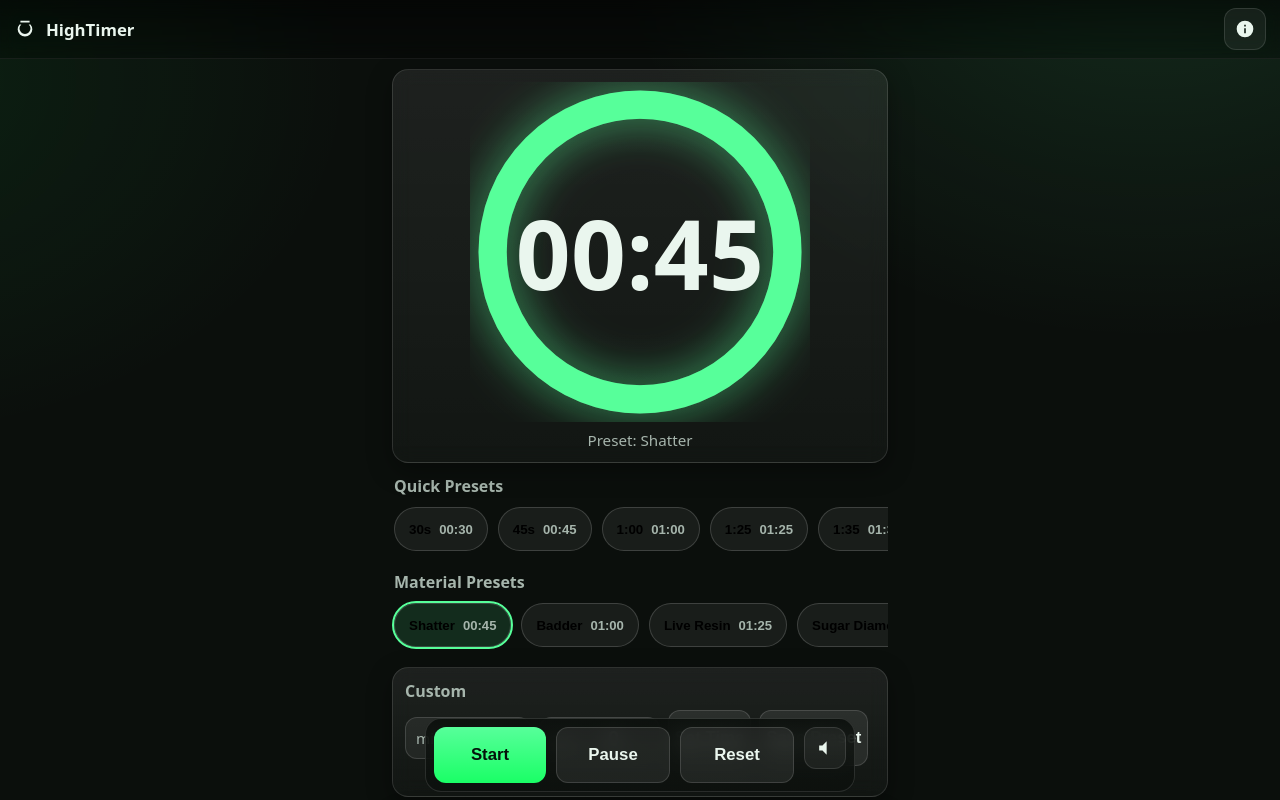
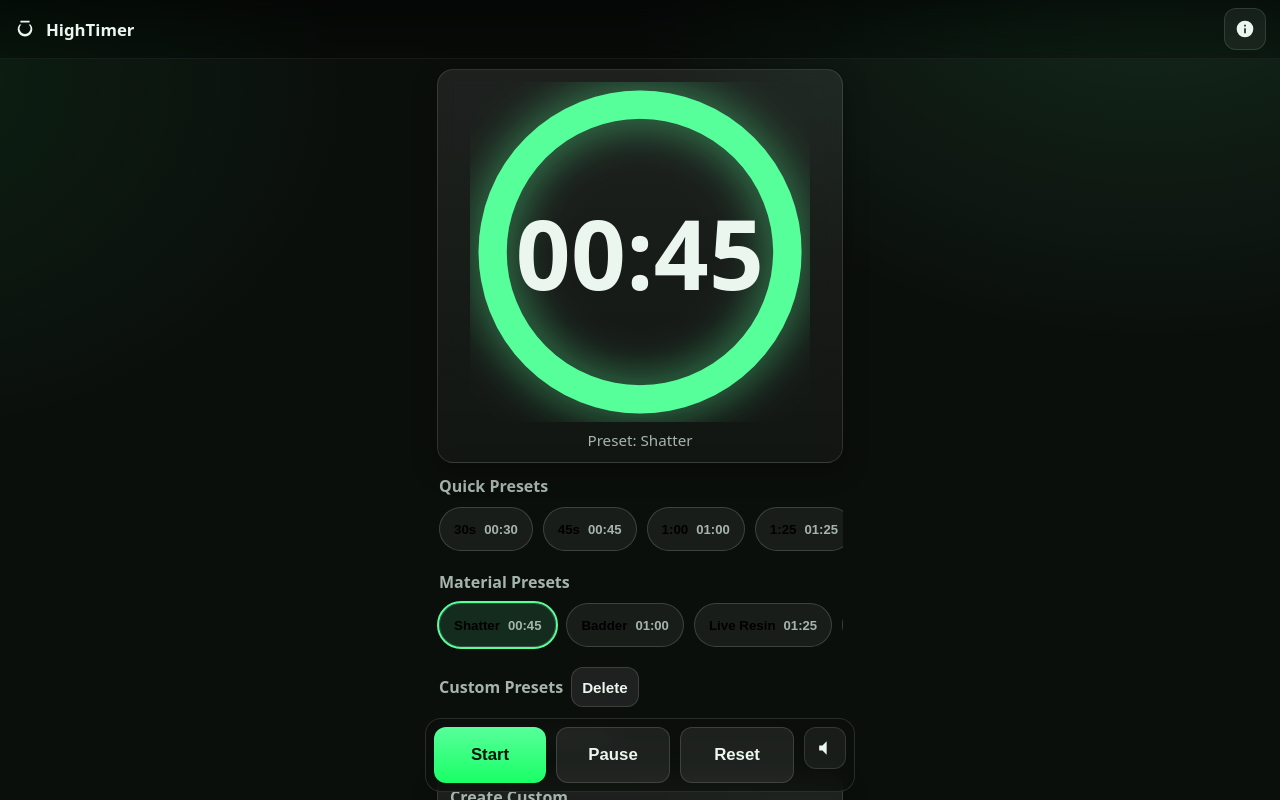
Before and after one commit to TornetMarket/HighTime, a plain HTML site: page index.html in a window 1280 px wide. Both pictures are taken after a click on the button "Fast heat loss banger → slightly longer cool-down.". Shown: the top 800 px of the page. Drawn offline with Linux system fonts and the light colour scheme.

Commit message:
Enhance custom presets and UI interactions
Updated styling and functionality for custom presets, added delete mode for user presets, and improved audio and flash pulse handling.

```diff
--- a/index.html
+++ b/index.html
@@ -7,8 +7,8 @@
   <title>HighTimer — Dab Countdown</title>
   <style>
     /* ==========================
-       HighTimer — ULTRA-CLEAN MOBILE LAYOUT
-       One-column flow, tight spacing, safe-area aware, big tap targets
+       HighTimer — ULTRA-CLEAN MOBILE LAYOUT (v3)
+       One-column flow • iPhone-safe • custom presets row • synced flash pulses
        ========================== */
     :root{
       --bg:#0b0f0c;
@@ -49,7 +49,7 @@
     .icon-btn svg{ width:20px; height:20px }
 
     /* Page container */
-    .container{ width:var(--container-w); margin:0 auto; padding:10px 12px calc(90px + var(--safe-b)); /* bottom space for controls */ }
+    .container{ width:var(--container-w); margin:0 auto; padding:10px 12px calc(90px + var(--safe-b)); }
 
     /* Cards */
     .card{ background:linear-gradient(180deg, rgba(255,255,255,.08), rgba(255,255,255,.03)); border:1px solid rgba(255,255,255,.12);
@@ -72,10 +72,11 @@
     .btn{ appearance:none; border:none; border-radius:12px; min-height:var(--tap); flex:1 1 0; font-weight:900; font-size:1.05rem; cursor:pointer }
     .btn.primary{ background:linear-gradient(180deg, var(--accent), var(--accent-2)); color:#04130a }
     .btn.ghost{ background:rgba(255,255,255,.08); color:var(--text); border:1px solid rgba(255,255,255,.14) }
+    .btn.danger{ background:linear-gradient(180deg, #ffb3b3, var(--warning)); color:#2a0000 }
 
     /* Sections */
     .section{ margin-top:12px }
-    .section h3{ margin:0 2px 8px; font-size:1rem; color:var(--muted); font-weight:800 }
+    .section h3{ margin:0 2px 8px; font-size:1rem; color:var(--muted); font-weight:800; display:flex; align-items:center; gap:8px }
 
     /* Chips */
     .chips{ display:flex; gap:10px; overflow:auto; -webkit-overflow-scrolling:touch; padding:2px 2px 8px }
@@ -83,6 +84,7 @@
       font-weight:800; min-height:44px; display:flex; align-items:center; gap:8px }
     .chip .tiny{ font-size:.82rem; color:var(--muted) }
     .chip.active{ outline:2px solid var(--accent); background:rgba(87,255,154,.12) }
+    .chip.delete-candidate{ outline:2px solid var(--warning); background:rgba(255,92,92,.12) }
 
     /* Custom inputs */
     .custom{ display:flex; gap:8px; flex-wrap:wrap; align-items:center }
@@ -90,23 +92,15 @@
     .num input{ width:70px; background:transparent; border:none; color:var(--text); font-weight:800; font-size:1.2rem; text-align:center; outline:none }
     .muted{ color:var(--muted); font-size:.95rem }
 
-    /* Collapsible facts (no overlay) */
+    /* Collapsible facts */
     details.facts{ margin-top:12px }
-    details.facts > summary{ list-style:none; cursor:pointer; padding:10px 12px; border-radius:12px; background:rgba(255,255,255,.06); border:1px solid rgba(255,255,255,.14); font-weight:800 }
-    details.facts[open] > summary{ background:rgba(255,255,255,.1) }
-    .facts-wrap{ margin-top:10px; display:grid; gap:8px }
-    .fact{ background:rgba(255,255,255,.05); border:1px solid rgba(255,255,255,.12); padding:10px; border-radius:12px; line-height:1.32 }
+    details.facts > summary{ list-style:none; cursor:pointer; padding:12px 14px; border-radius:12px; background:rgba(255,255,255,.06); border:1px solid rgba(255,255,255,.14); font-weight:800; position:sticky; top:0; z-index:1; backdrop-filter:blur(10px) }
+    details.facts[open] > summary{ background:rgba(255,255,255,.1); border-bottom-left-radius:0; border-bottom-right-radius:0 }
+    .facts-wrap{ margin-top:0; max-height:40vh; overflow:auto; -webkit-overflow-scrolling:touch; padding:10px 8px 12px; display:grid; gap:10px; border:1px solid rgba(255,255,255,.14); border-top:none; border-bottom-left-radius:12px; border-bottom-right-radius:12px; background:rgba(255,255,255,.04) }
+    .fact{ background:rgba(255,255,255,.03); border:1px solid rgba(255,255,255,.12); padding:12px; border-radius:10px; line-height:1.4; font-size:.98rem }
 
-    /* Toasts */
-    .toasts{ position:fixed; left:50%; transform:translateX(-50%); bottom:calc(100px + var(--safe-b)); display:grid; gap:10px; z-index:80 }
-    .toast{ background:rgba(20,24,22,.98); color:var(--text); border:1px solid rgba(255,255,255,.16); padding:10px 12px; border-radius:10px }
-
-    /* Help modal */
-    .modal{ position:fixed; inset:0; display:none; align-items:center; justify-content:center; background:rgba(0,0,0,.6); z-index:90; padding:20px }
-    .modal.open{ display:flex }
-    .modal .content{ background:linear-gradient(180deg, rgba(255,255,255,.08), rgba(255,255,255,.03)); border:1px solid rgba(255,255,255,.12); border-radius:18px; max-width:420px; width:calc(100vw - 24px); padding:16px; }
-
-    @media (min-width:768px){ .container{ --container-w: 520px } }
+    /* Flash pulse overlay (for beat-synced flash) */
+    .flash-layer{ position:fixed; inset:0; pointer-events:none; background:#fff; opacity:0; z-index:100; }
   </style>
 </head>
 <body>
@@ -142,9 +136,15 @@
       <div class="chips" id="matChips" role="listbox" aria-label="Material timer presets"></div>
     </section>
 
-    <!-- CUSTOM -->
+    <!-- CUSTOM PRESETS (user saved) -->
+    <section class="section">
+      <h3>Custom Presets <button class="btn ghost" id="deleteModeBtn" style="flex:0 0 auto; padding:8px 10px; min-height:40px; font-size:.95rem">Delete</button></h3>
+      <div class="chips" id="userChips" role="listbox" aria-label="Your saved presets"></div>
+    </section>
+
+    <!-- CUSTOM (create/save) -->
     <section class="section card">
-      <h3 style="margin:0 0 8px">Custom</h3>
+      <h3 style="margin:0 0 8px">Create Custom</h3>
       <div class="custom">
         <div class="num" aria-label="Minutes input"><span class="muted">min</span>
           <input id="mins" inputmode="numeric" pattern="[0-9]*" aria-label="Minutes" value="1" />
@@ -155,13 +155,16 @@
         <button class="btn ghost" id="applyCustom" style="flex:0 0 auto">Set Time</button>
         <button class="btn ghost" id="savePreset" style="flex:0 0 auto">Save Preset</button>
       </div>
-      <div class="chips" id="savedChips" style="margin-top:8px"></div>
     </section>
 
-    <!-- FACTS (non-overlay) -->
+    <!-- FACTS -->
     <details class="facts section card">
       <summary>Glass Facts</summary>
-      <div class="facts-wrap" id="facts"></div>
+      <div class="facts-wrap" id="factsGlass"></div>
+    </details>
+    <details class="facts section card">
+      <summary>Wax Facts</summary>
+      <div class="facts-wrap" id="factsWax"></div>
     </details>
   </main>
 
@@ -177,12 +180,15 @@
     </div>
   </nav>
 
+  <!-- Flash overlay for beat pulses -->
+  <div class="flash-layer" id="flashLayer"></div>
+
   <!-- Toasts & Help -->
   <div class="toasts" id="toasts" aria-live="assertive"></div>
   <div class="modal" id="helpModal" role="dialog" aria-modal="true" aria-labelledby="helpTitle">
     <div class="content">
       <h3 id="helpTitle" style="margin-top:0">How it works</h3>
-      <p>Tap a preset or set a custom time, then <b>Start</b>. We keep the screen awake. When it ends: screen flash, a 5s lo‑fi/roots chime, and a vibration. Toggle sound in the dock.</p>
+      <p>Tap a preset or set a custom time, then <b>Start</b>. We keep the screen awake. When it ends: synced white flashes with a 5s lo‑fi/roots chime, and a vibration. Toggle sound in the dock.</p>
       <p class="muted">Disclaimer: Defaults lean slightly longer for thin $15 bangers (faster heat loss).</p>
       <div style="display:flex; gap:8px; justify-content:flex-end; margin-top:12px">
         <button class="btn ghost" id="closeHelp">Close</button>
@@ -197,13 +203,24 @@
     const $ = s=>document.querySelector(s); const $$ = s=>Array.from(document.querySelectorAll(s));
 
     /* STATE */
-    const storeKey = 'hightimer:v2';
-    const state = { total:60, remaining:60, running:false, muted:false, haptics:true, wakeLock:null, startWall:0, saved:[], lastPreset:null };
-    try{ const saved = JSON.parse(localStorage.getItem(storeKey)||'{}'); Object.assign(state, { muted:!!saved.muted, haptics: saved.haptics??true, saved: Array.isArray(saved.saved)? saved.saved.slice(0,12):[], lastPreset: saved.lastPreset||null }); }catch{}
+    const storeKey = 'hightimer:v3';
+    const state = { total:60, remaining:60, running:false, muted:false, haptics:true, wakeLock:null, startWall:0, saved:[], lastPreset:null, deleteMode:false };
+    try{ const saved = JSON.parse(localStorage.getItem(storeKey)||'{}'); Object.assign(state, { muted:!!saved.muted, haptics: saved.haptics??true, saved: Array.isArray(saved.saved)? saved.saved.slice(0,24):[], lastPreset: saved.lastPreset||null }); }catch{}
     const persist = ()=> localStorage.setItem(storeKey, JSON.stringify({ muted:state.muted, haptics:state.haptics, saved:state.saved, lastPreset:state.lastPreset }));
 
-    /* AUDIO (5s reggae/lofi jingle) */
-    let audioCtx; const audio={ nodes:[], ensure(){ if(!audioCtx){ try{ audioCtx = new (window.AudioContext||window.webkitAudioContext)(); }catch{} } return !!audioCtx; }, stop(){ this.nodes.forEach(n=>{try{n.stop(0); n.disconnect();}catch{}}); this.nodes=[]; }, async play(){ if(state.muted) return; if(!this.ensure()) return; try{ if(audioCtx.state==='suspended') await audioCtx.resume(); }catch{} const c=audioCtx; const master=c.createGain(); master.gain.value=0.24; master.connect(c.destination); const len=5, now=c.currentTime, beat=60/92, tones=[220,261.63,329.63]; for(let i=0;i<Math.ceil(len/beat);i++){ const t=now+i*beat+beat*.5; const g=c.createGain(); g.connect(master); g.gain.setValueAtTime(0,t); g.gain.linearRampToValueAtTime(0.75,t+.015); g.gain.exponentialRampToValueAtTime(.001,t+.22); tones.forEach((f,j)=>{ const o=c.createOscillator(), e=c.createGain(); o.type=j? 'square':'triangle'; o.frequency.setValueAtTime(f,t); o.connect(e); e.connect(g); o.start(t); o.stop(t+.25); audio.nodes.push(o,e);}); audio.nodes.push(g);} const sub=c.createOscillator(), sg=c.createGain(); sub.type='sine'; sg.gain.value=.18; sub.connect(sg); sg.connect(master); sub.frequency.setValueAtTime(110,now); sub.frequency.exponentialRampToValueAtTime(55,now+len); sub.start(now); sub.stop(now+len); audio.nodes.push(sub,sg,master); setTimeout(()=>audio.stop(), (len+.2)*1000); } };
+    /* FLASH (beat-synced) */
+    const flashEl = $('#flashLayer');
+    function flashPulse(){
+      flashEl.animate([{opacity:0},{opacity:.22},{opacity:0}], {duration:160, easing:'ease-out'});
+    }
+
+    /* AUDIO (5s reggae/lofi jingle with flash on each offbeat) */
+    let audioCtx; const audio={ nodes:[], ensure(){ if(!audioCtx){ try{ audioCtx = new (window.AudioContext||window.webkitAudioContext)(); }catch{} } return !!audioCtx; }, stop(){ this.nodes.forEach(n=>{try{n.stop(0); n.disconnect();}catch{}}); this.nodes=[]; }, async play(){ if(state.muted) return; if(!this.ensure()) return; try{ if(audioCtx.state==='suspended') await audioCtx.resume(); }catch{} const c=audioCtx; const master=c.createGain(); master.gain.value=0.24; master.connect(c.destination); const len=5, now=c.currentTime, beat=60/92, tones=[220,261.63,329.63]; for(let i=0;i<Math.ceil(len/beat);i++){ const t=now+i*beat+beat*.5; // offbeat
+          const g=c.createGain(); g.connect(master); g.gain.setValueAtTime(0,t); g.gain.linearRampToValueAtTime(0.75,t+.015); g.gain.exponentialRampToValueAtTime(.001,t+.22);
+          tones.forEach((f,j)=>{ const o=c.createOscillator(), e=c.createGain(); o.type=j? 'square':'triangle'; o.frequency.setValueAtTime(f,t); o.connect(e); e.connect(g); o.start(t); o.stop(t+.25); this.nodes.push(o,e);}); this.nodes.push(g);
+          // schedule UI flash in sync with this offbeat
+          const delay=(t-now)*1000; setTimeout(flashPulse, Math.max(0, delay)); }
+        const sub=c.createOscillator(), sg=c.createGain(); sub.type='sine'; sg.gain.value=.18; sub.connect(sg); sg.connect(master); sub.frequency.setValueAtTime(110,now); sub.frequency.exponentialRampToValueAtTime(55,now+len); sub.start(now); sub.stop(now+len); this.nodes.push(sub,sg,master); setTimeout(()=>this.stop(), (len+.2)*1000); } };
     const uiTick=()=>{ if(state.muted) return; if(!audio.ensure()) return; const c=audioCtx,o=c.createOscillator(),g=c.createGain(); o.type='square'; o.frequency.value=880; g.gain.value=.05; o.connect(g); g.connect(c.destination); const t=c.currentTime; o.start(t); o.stop(t+.06); };
 
     /* TIMER */
@@ -218,7 +235,7 @@
     function start(){ if(state.running) return; uiTick(); state.running=true; state.startWall=Date.now()-(state.total-state.remaining)*1000; statusEl.textContent='Counting…'; requestWake(); raf=requestAnimationFrame(tick); pauseBtn.textContent='Pause'; pauseBtn.disabled=false; resetBtn.disabled=false; if(state.haptics&&'vibrate' in navigator) navigator.vibrate(30); }
     function pause(){ if(!state.running) return; state.running=false; uiTick(); statusEl.textContent='Paused'; releaseWake(); cancelAnimationFrame(raf); if(state.haptics&&'vibrate' in navigator) navigator.vibrate([10,40,10]); }
     function reset(){ if(state.running && !confirm('Reset the countdown?')) return; state.running=false; state.remaining=state.total; uiTick(); render(); statusEl.textContent='Ready'; releaseWake(); cancelAnimationFrame(raf); }
-    function finish(){ state.running=false; state.remaining=0; render(); statusEl.textContent='Blast off.'; releaseWake(); cancelAnimationFrame(raf); document.documentElement.animate([{backgroundColor:'rgba(87,255,154,.45)'},{backgroundColor:'transparent'}],{duration:420}); if(state.haptics&&'vibrate' in navigator) navigator.vibrate([50,60,50,60,120]); audio.play(); }
+    function finish(){ state.running=false; state.remaining=0; render(); statusEl.textContent='Blast off.'; releaseWake(); cancelAnimationFrame(raf); if(state.haptics&&'vibrate' in navigator) navigator.vibrate([50,60,50,60,120]); audio.play(); }
     startBtn.addEventListener('click',()=>{ if(state.remaining<=0) state.remaining=state.total; start(); });
     pauseBtn.addEventListener('click',()=>{ if(!state.running){ start(); pauseBtn.textContent='Pause'; } else { pause(); pauseBtn.textContent='Resume'; } });
     resetBtn.addEventListener('click',reset);
@@ -234,7 +251,15 @@
       {name:'Distillate',s:30,tip:'Quick hits—~30s.'},
     ];
     const quickWrap=$('#quickChips');
-    function chip(label,seconds,tip){ const el=document.createElement('button'); el.className='chip'; el.title=tip||''; el.innerHTML=`<strong>${label}</strong> <span class="tiny">${fmt(seconds)}</span>`; el.addEventListener('click',()=>{ $$('.chip').forEach(c=>c.classList.remove('active')); el.classList.add('active'); setTotal(seconds); state.lastPreset={label,seconds}; persist(); statusEl.textContent=`Preset: ${label}`;}); return el; }
+    function chip(label,seconds,tip, dataset){ const el=document.createElement('button'); el.className='chip'; el.title=tip||''; if(dataset){ Object.entries(dataset).forEach(([k,v])=> el.dataset[k]=v ); } el.innerHTML=`<strong>${label}</strong> <span class="tiny">${fmt(seconds)}</span>`; el.addEventListener('click',()=>{
+        if(state.deleteMode && el.dataset.id){ // deleting a user preset
+          const idx = state.saved.findIndex(p=> String(p.id)===String(el.dataset.id));
+          if(idx>-1){ state.saved.splice(idx,1); persist(); renderSaved(); toast('Deleted'); }
+          return;
+        }
+        $$('.chip').forEach(c=>c.classList.remove('active','delete-candidate'));
+        el.classList.add('active'); setTotal(seconds); state.lastPreset={label,seconds}; persist(); statusEl.textContent=`Preset: ${label}`;
+      }); return el; }
     quick.forEach(s=> quickWrap.appendChild(chip(s<60? s+'s':'Custom', s)) );
     quickWrap.children[0].querySelector('strong').textContent='30s';
     quickWrap.children[1].querySelector('strong').textContent='45s';
@@ -247,30 +272,38 @@
 
     if(state.lastPreset){ setTotal(state.lastPreset.seconds); statusEl.textContent=`Preset: ${state.lastPreset.label}`; [...$$('.chip')].find(c=>c.textContent.includes(state.lastPreset.label))?.classList.add('active'); } else { setTotal(60); quickWrap.children[2].classList.add('active'); }
 
-    /* CUSTOM */
+    /* CUSTOM CREATION */
     $('#applyCustom').addEventListener('click',()=>{ const m=parseInt($('#mins').value||'0',10)||0; const s=parseInt($('#secs').value||'0',10)||0; const tot=Math.min(59*60+59, Math.max(1, m*60+s)); setTotal(tot); statusEl.textContent='Custom set'; $$('.chip').forEach(c=>c.classList.remove('active')); });
-    $('#savePreset').addEventListener('click',()=>{ const tot=state.total; if(!tot) return; const name=prompt('Name this preset:', `Preset ${fmt(tot)}`); if(!name) return; state.saved.unshift({name, s:tot}); state.saved=state.saved.slice(0,12); persist(); renderSaved(); toast('Saved preset'); });
-    function renderSaved(){ const wrap=$('#savedChips'); wrap.innerHTML=''; state.saved.forEach((p,i)=>{ const c=chip(p.name,p.s); wrap.appendChild(c); c.addEventListener('contextmenu',e=>{ e.preventDefault(); if(confirm(`Delete "${p.name}"?`)){ state.saved.splice(i,1); persist(); renderSaved(); }}); }); }
+    $('#savePreset').addEventListener('click',()=>{ const tot=state.total; if(!tot) return; const name=prompt('Name this preset:', `Preset ${fmt(tot)}`); if(!name) return; const id=Date.now(); state.saved.unshift({id, name, s:tot}); state.saved=state.saved.slice(0,24); persist(); renderSaved(); toast('Saved preset'); });
+
+    /* CUSTOM PRESETS ROW (userChips) + Delete mode */
+    const userWrap = $('#userChips'); const deleteBtn = $('#deleteModeBtn');
+    function renderSaved(){ userWrap.innerHTML=''; state.saved.forEach(p=>{ const c=chip(p.name, p.s, '', { id: p.id }); if(state.deleteMode) c.classList.add('delete-candidate'); userWrap.appendChild(c); }); if(!state.saved.length){ userWrap.innerHTML = '<span class="muted" style="padding:8px">No custom presets yet.</span>'; } }
+    function setDeleteMode(on){ state.deleteMode = on; deleteBtn.textContent = on? 'Done' : 'Delete'; $$('#userChips .chip').forEach(c=> c.classList.toggle('delete-candidate', on)); }
+    deleteBtn.addEventListener('click', ()=>{ setDeleteMode(!state.deleteMode); });
     renderSaved();
 
     /* FACTS */
-    const FACTS=[
+    const GLASS=[
       'Thin “$15” bangers lose heat faster—slightly longer cool-down gives smoother pulls.',
       'Carb caps increase vaporization efficiency—spin for even heat distribution.',
       'Avoid torching the joint—thermal shock can crack glass over time.',
+      'Use distilled water to reduce mineral spots and keep flavor clean.',
       'Cold-starts preserve terps: load first, low heat, slow draw.',
-      'Chazzing = overheated residue—iso + warm water soaks help prevent it.',
-      'Quartz retains flavor; titanium is more durable but changes taste.',
       'Let hot bangers rest on a heat-safe pad; cold surfaces can stress glass.',
-      'Reheats? Wait 10–20s to avoid scorching leftovers.',
-      'Directional caps help spin pearls for consistent contact.',
-      'Sticky reclaim builds draw resistance—clean joints and downstems often.',
-      'Smaller rigs intensify flavor; bigger rigs cool vapor more.',
-      'Use distilled water to reduce mineral spots on glass.',
-      'Sugar diamonds are dense—often benefit from slightly longer cool-downs.',
-      'Live resin retains more terps—lower temps highlight flavor.',
+      'Sticky reclaim builds draw resistance—clean joints and downstems often.'
     ];
-    $('#facts').innerHTML = FACTS.map(f=>`<div class="fact">${f}</div>`).join('');
+    const WAX=[
+      'Live resin = high terp retention; run slightly cooler for flavor.',
+      'Sugar diamonds are dense—benefit from a touch longer cool-down.',
+      'Rosin prefers moderate temps to avoid burnt taste and preserve profile.',
+      'Shatter can be brittle; steady heat application prevents scorching.',
+      'Badder/Butter textures melt evenly—consistent airflow helps vaporize.',
+      'Distillate hits fast; shorter timers (≈30s) often feel best for small dabs.'
+    ];
+    const gWrap=$('#factsGlass'), wWrap=$('#factsWax');
+    gWrap.innerHTML = GLASS.map(f=>`<div class="fact">${f}</div>`).join('');
+    wWrap.innerHTML = WAX.map(f=>`<div class="fact">${f}</div>`).join('');
 
     /* MUTE / HELP / TOASTS */
     const toasts=$('#toasts'); const toast=msg=>{ const t=document.createElement('div'); t.className='toast'; t.textContent=msg; toasts.appendChild(t); setTimeout(()=>t.remove(), 2200); };
@@ -280,8 +313,9 @@
     muteBtn.addEventListener('click', async()=>{ state.muted=!state.muted; applyMuteIcon(); persist(); if(!state.muted){ try{ await audioCtx?.resume(); }catch{} uiTick(); toast('Sound on'); } else { audio.stop(); toast('Muted'); } });
 
     /* PWA-lite SW (cache this page) */
-    if('serviceWorker' in navigator){ const sw=`self.addEventListener('install',e=>{self.skipWaiting(); e.waitUntil(caches.open('hightimer-v2').then(c=>c.addAll(['./']))) }); self.addEventListener('activate',e=>self.clients.claim()); self.addEventListener('fetch',e=>{e.respondWith(caches.match(e.request).then(r=>r||fetch(e.request)))})`; const url=URL.createObjectURL(new Blob([sw],{type:'text/javascript'})); navigator.serviceWorker.register(url).catch(()=>{}); }
+    if('serviceWorker' in navigator){ const sw=`self.addEventListener('install',e=>{self.skipWaiting(); e.waitUntil(caches.open('hightimer-v3').then(c=>c.addAll(['./']))) }); self.addEventListener('activate',e=>self.clients.claim()); self.addEventListener('fetch',e=>{e.respondWith(caches.match(e.request).then(r=>r||fetch(e.request)))})`; const url=URL.createObjectURL(new Blob([sw],{type:'text/javascript'})); navigator.serviceWorker.register(url).catch(()=>{}); }
 
+    // Init
     render();
   })();
   </script>
```
